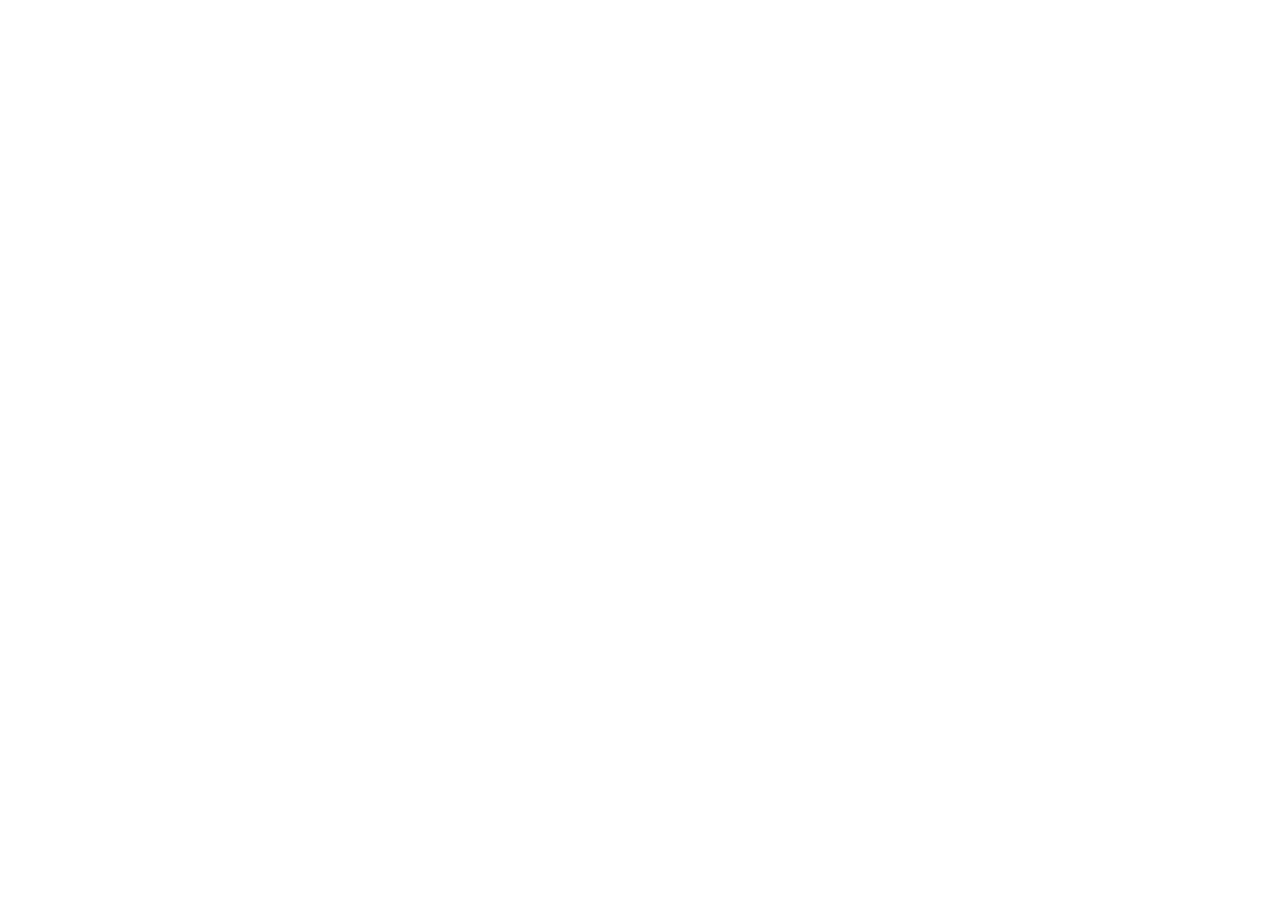
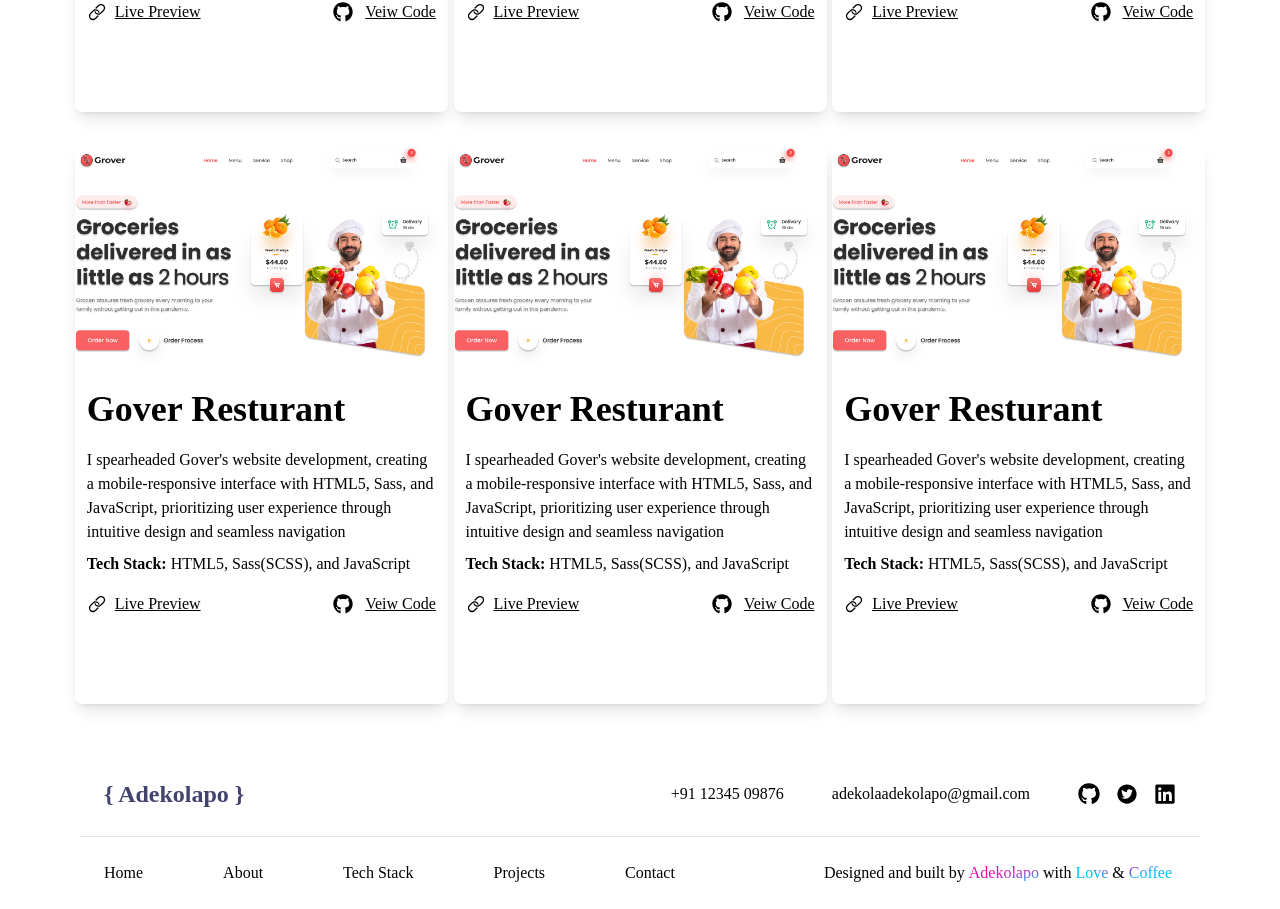
Before and after one commit to deltech-designs/adekolapo-portfilio, a React (Vite) app: page / in a window 1280 px wide. Shown: the part 1728-2637 px from the top of the page. Before the commit the page ends 1348 px from the top, so only its background shows below. Built offline with nearby package versions, Linux system fonts and the light colour scheme.

Commit message:
added projects page, Technologies page, Techstack page, contact page

```diff
--- /dev/null
+++ b/src/components/Footer.jsx
@@ -0,0 +1,84 @@
+import { Link } from "react-router-dom";
+import { FaGithub } from "react-icons/fa";
+import { AiFillTwitterCircle } from "react-icons/ai";
+import { FaLinkedin } from "react-icons/fa";
+
+export default function Footer() {
+  return (
+    <div className="">
+      <div className="flex flex-col  md:flex-row justify-between item-start md:items-center gap-6 md:gap-4 lg:gap-9 p-6 mt-12">
+        <div>
+          <div className="text-24 md:text-18 lg:text-24 font-bold text-solidblue">
+            {"{ Adekolapo }"}
+          </div>
+        </div>
+        <div className="flex flex-col md:flex-col lg:flex-row items-start md:items-center justify-around gap-4 md:gap-12 ">
+          <div className="">
+            <p>+91 12345 09876</p>
+          </div>
+          <div>
+            <p>adekolaadekolapo@gmail.com</p>
+          </div>
+          <div className="flex md:fflex-row lex-col lg:flex-row items-center gap-3 md:gap-3 lg:gap-4">
+            <Link to="">
+              <FaGithub
+                size={22}
+                className="cursor-pointer text-2xl md:text-lg lg:text-xl"
+              />
+            </Link>
+
+            <Link to="">
+              <AiFillTwitterCircle
+                size={22}
+                className="cursor-pointer text-2xl md:text-lg lg:text-9xl"
+              />
+            </Link>
+
+            <Link>
+              <FaLinkedin
+                size={22}
+                className="lg:flex cursor-pointer text-2xl md:text-lg lg:text-xl"
+              />
+            </Link>
+          </div>
+        </div>
+      </div>
+      <hr />
+      <div className="flex flex-col md:flex-row justify-between gap-4 p-6">
+        <div>
+          <ul className="flex flex-col md:flex-row justify-between md:items-center gap-4 md:gap-10 lg:gap-20 font-sans font-medium">
+            <li>
+              <Link to="/">Home</Link>
+            </li>
+            <li>
+              <Link to="/about">About</Link>
+            </li>
+            <li>
+              <Link to="/tech-stack">Tech Stack</Link>
+            </li>
+            <li>
+              <Link to="/projects">Projects</Link>
+            </li>
+            <li>
+              <Link to="/contact">Contact</Link>
+            </li>
+          </ul>{" "}
+        </div>
+        <div>
+          Designed and built by
+          <span className="bg-gradient-to-tl from-cyan via-magenta to-magenta text-transparent bg-clip-text mx-1">
+            Adekolapo
+          </span>
+          with
+          <span className="bg-gradient-to-tr from-cyan via-cyan to-magenta text-transparent bg-clip-text mx-1">
+            Love
+          </span>
+          &
+          <span className="bg-gradient-to-tl from-cyan via-cyan to-magenta text-transparent bg-clip-text mx-1">
+            Coffee
+          </span>
+        </div>
+      </div>
+    </div>
+  );
+}
--- a/src/components/Project.jsx
+++ b/src/components/Project.jsx
@@ -1,14 +1,94 @@
+import { IoIosLink } from "react-icons/io";
+import { FaGithub } from "react-icons/fa";
+
 export default function Projects() {
   const projects = [
     {
-      title: "Gover",
-      desc: "Gover is a Fuel your cravings instantly with BiteDash - your one-stop shop for speedy, delicious fast food delivered straight to you",
-      stack: "",
-      live: "",
-      github: "",
+      img: "./assets/gover.jpg",
+      title: "Gover Resturant",
+      desc: "I spearheaded Gover's website development, creating a mobile-responsive interface with HTML5, Sass, and JavaScript, prioritizing user experience through intuitive design and seamless navigation",
+      stack: "HTML5, Sass(SCSS), and JavaScript",
+      live: "https://gover-i93t.vercel.app/",
+      github: "https://github.com/deltech-designs/adekolapo-portfilio.git",
+    },
+    {
+      img: "./assets/gover.jpg",
+      title: "Gover Resturant",
+      desc: "I spearheaded Gover's website development, creating a mobile-responsive interface with HTML5, Sass, and JavaScript, prioritizing user experience through intuitive design and seamless navigation",
+      stack: "HTML5, Sass(SCSS), and JavaScript",
+      live: "https://gover-i93t.vercel.app/",
+      github: "https://github.com/deltech-designs/adekolapo-portfilio.git",
+    },
+    {
+      img: "./assets/gover.jpg",
+      title: "Gover Resturant",
+      desc: "I spearheaded Gover's website development, creating a mobile-responsive interface with HTML5, Sass, and JavaScript, prioritizing user experience through intuitive design and seamless navigation",
+      stack: "HTML5, Sass(SCSS), and JavaScript",
+      live: "https://gover-i93t.vercel.app/",
+      github: "https://github.com/deltech-designs/adekolapo-portfilio.git",
+    },
+    {
+      img: "./assets/gover.jpg",
+      title: "Gover Resturant",
+      desc: "I spearheaded Gover's website development, creating a mobile-responsive interface with HTML5, Sass, and JavaScript, prioritizing user experience through intuitive design and seamless navigation",
+      stack: "HTML5, Sass(SCSS), and JavaScript",
+      live: "https://gover-i93t.vercel.app/",
+      github: "https://github.com/deltech-designs/adekolapo-portfilio.git",
+    },
+    {
+      img: "./assets/gover.jpg",
+      title: "Gover Resturant",
+      desc: "I spearheaded Gover's website development, creating a mobile-responsive interface with HTML5, Sass, and JavaScript, prioritizing user experience through intuitive design and seamless navigation",
+      stack: "HTML5, Sass(SCSS), and JavaScript",
+      live: "https://gover-i93t.vercel.app/",
+      github: "https://github.com/deltech-designs/adekolapo-portfilio.git",
+    },
+    {
+      img: "./assets/gover.jpg",
+      title: "Gover Resturant",
+      desc: "I spearheaded Gover's website development, creating a mobile-responsive interface with HTML5, Sass, and JavaScript, prioritizing user experience through intuitive design and seamless navigation",
+      stack: "HTML5, Sass(SCSS), and JavaScript",
+      live: "https://gover-i93t.vercel.app/",
+      github: "https://github.com/deltech-designs/adekolapo-portfilio.git",
     },
   ];
-  return <div>Hello world</div>;
+  return (
+    <div className="">
+      <div className="grid grid-col-1 md:grid-cols-2 lg:grid-cols-3 gap-4 md:gap-10 lg:gap-4  place-content-center place-items-center">
+        {projects.map((project) => (
+          <Card project={project} />
+        ))}
+      </div>
+    </div>
+  );
 }
 
-function Card() {}
+function Card({ project }) {
+  return (
+    <div className="w-[373px] h-[560px] bg-white shadow-lg rounded-lg mt-4">
+      <img src={project.img} className="w-full" alt="" />
+      <div className="p-3">
+        <h1 className="text-36 font-semibold mb-3">{project.title}</h1>
+        <p className="text-">{project.desc}</p>
+
+        <p className="my-2">
+          <span className="font-semibold">Tech Stack:</span> {project.stack}
+        </p>
+        <div className="flex items-center justify-between mt-4">
+          <div className="flex items-center gap-2">
+            <IoIosLink size={20} />
+            <a href={project.live} className="underline">
+              Live Preview{" "}
+            </a>
+          </div>
+          <div className="flex items-center gap-3">
+            <FaGithub size={20} />
+            <a href={project.github} className="underline">
+              Veiw Code{" "}
+            </a>
+          </div>
+        </div>
+      </div>
+    </div>
+  );
+}
--- a/src/components/Technologies.jsx
+++ b/src/components/Technologies.jsx
@@ -53,7 +53,7 @@
       title: "Express js",
     },
     {
-      img: "./assets/icon-mongodb.svg",
+      img: "./assets/mongodb_original_logo_icon_146424.svg",
       title: "Mongodb",
     },
     {
@@ -63,7 +63,7 @@
   ];
 
   return (
-    <div className="md:container mx-auto">
+    <div className="">
       <div className="grid grid-cols-3 md:grid-cols-4 lg:grid-cols-6 mt-12 gap-8 place-content-center place-items-center">
         {language.map((item) => (
           <Tech key={item.title} item={item} />
--- a/src/screens/Contact.jsx
+++ b/src/screens/Contact.jsx
@@ -1,10 +1,24 @@
 import Navbar from "../components/Navbar";
+import Footer from "../components/Footer";
 
 export default function Contact({ isDarkMode, toggleColorMode }) {
   return (
     <div>
       <Navbar isDarkMode={isDarkMode} toggleColorMode={toggleColorMode} />
-      Contact Page
+      <div className="md:container mx-auto">
+        <div className="flex justify-center items-center flex-col w-full h-[50vh]">
+          <h1 className="text-50 text-darkblue font-bold">
+            For any questions please mail us:
+          </h1>
+          <h1 className="text-50 font-bold bg-gradient-to-tr from-cyan via-magenta to-magenta text-transparent bg-clip-text">
+            adekolaadekolapo@gmail.com
+          </h1>
+        </div>
+
+        <div className="mt-40">
+          <Footer />
+        </div>
+      </div>
     </div>
   );
 }
--- a/src/screens/Home.jsx
+++ b/src/screens/Home.jsx
@@ -1,6 +1,7 @@
 import Navbar from "../components/Navbar";
 import TechStack from "../components/Technologies";
 import Project from "../components/Project";
+import Footer from "../components/Footer";
 
 export default function Home({ isDarkMode, toggleColorMode }) {
   return (
@@ -39,7 +40,7 @@
             Technologies I’ve been working with recently
           </p>
         </div>
-        <div>
+        <div className="md:container mx-auto">
           <TechStack />
         </div>
       </div>
@@ -53,8 +54,11 @@
             Things I’ve built so far
           </p>
         </div>
-        <div>
+        <div className="md:container mx-auto">
           <Project />
+        </div>
+        <div className="md:container mx-auto">
+          <Footer />
         </div>
       </div>
     </div>
--- a/src/screens/Projects.jsx
+++ b/src/screens/Projects.jsx
@@ -1,10 +1,25 @@
 import Navbar from "../components/Navbar";
+import Project from "../components/Project";
+import Footer from "../components/Footer";
 
 export default function Projects({ isDarkMode, toggleColorMode }) {
   return (
     <div>
       <Navbar isDarkMode={isDarkMode} toggleColorMode={toggleColorMode} />
-      Projects Page
+      <div className="md:container mx-auto">
+        <div className="mt-5 md:mt-20">
+          <div className="text-36 md:text-48 mb-3 text-darkblue p-4">
+            <h1 className="font-bold">Projects</h1>
+            <p className="text-16 md:text-20">Things I’ve built so far</p>
+          </div>
+          <div>
+            <Project />
+          </div>
+          <div>
+            <Footer />
+          </div>
+        </div>
+      </div>
     </div>
   );
 }
--- a/tailwind.config.js
+++ b/tailwind.config.js
@@ -1,6 +1,7 @@
 /** @type {import('tailwindcss').Config} */
 export default {
   content: ["./index.html", "./src/**/*.{js,ts,jsx,tsx}"],
+  darkMode: "class",
   theme: {
     container: {
       padding: "5rem",
@@ -34,8 +35,10 @@
         cyan: "#00C0FD",
         darkblue: "#42446E",
         darkgray: "#666666",
+        solidblue: "#42446E",
       },
     },
   },
+
   plugins: [],
 };
```
Also changed, not shown: src/screens/TechStack.jsx (+18 -2 lines), public/assets/gover.jpg (added), public/assets/mongodb_original_logo_icon_146424.svg (added).
